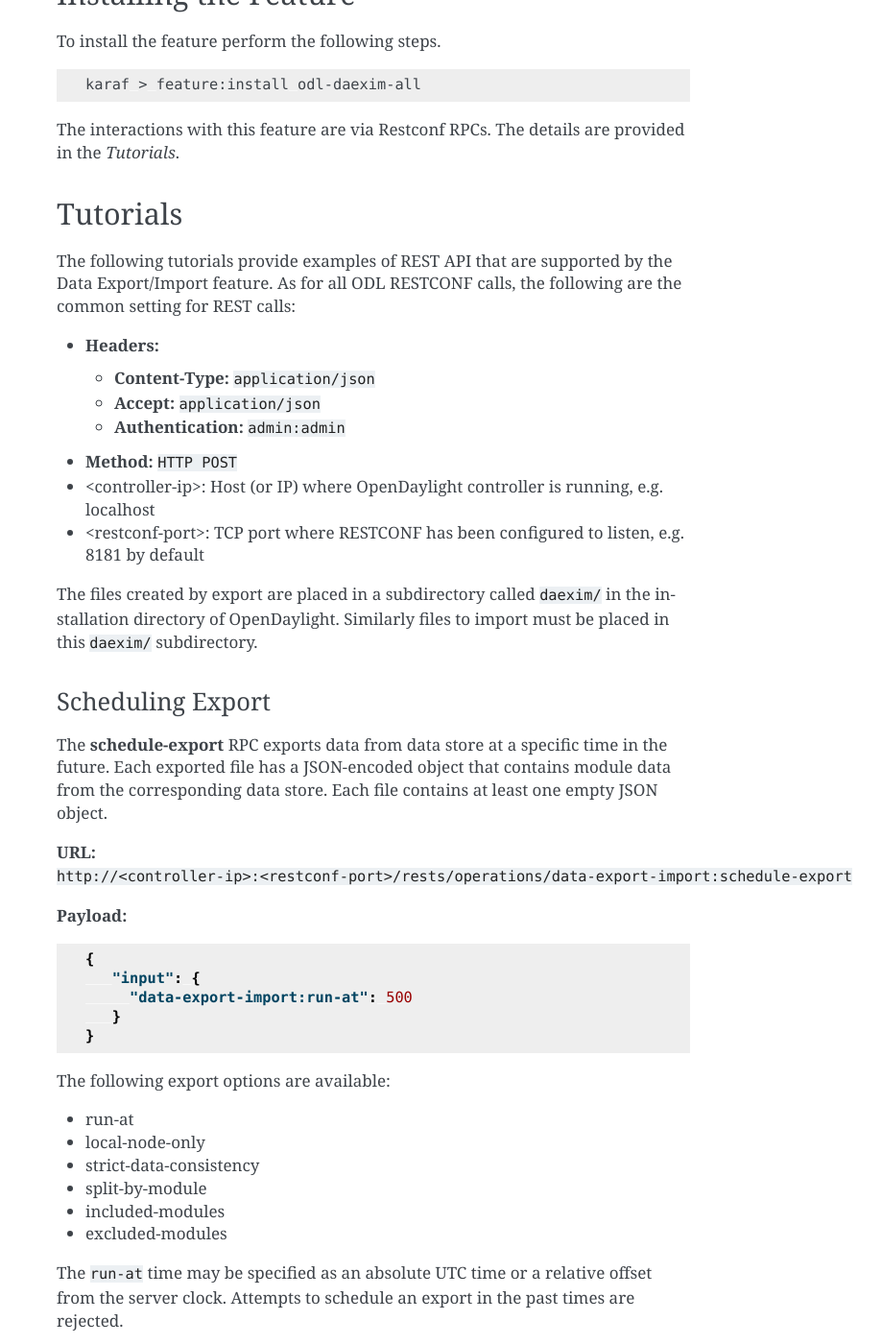
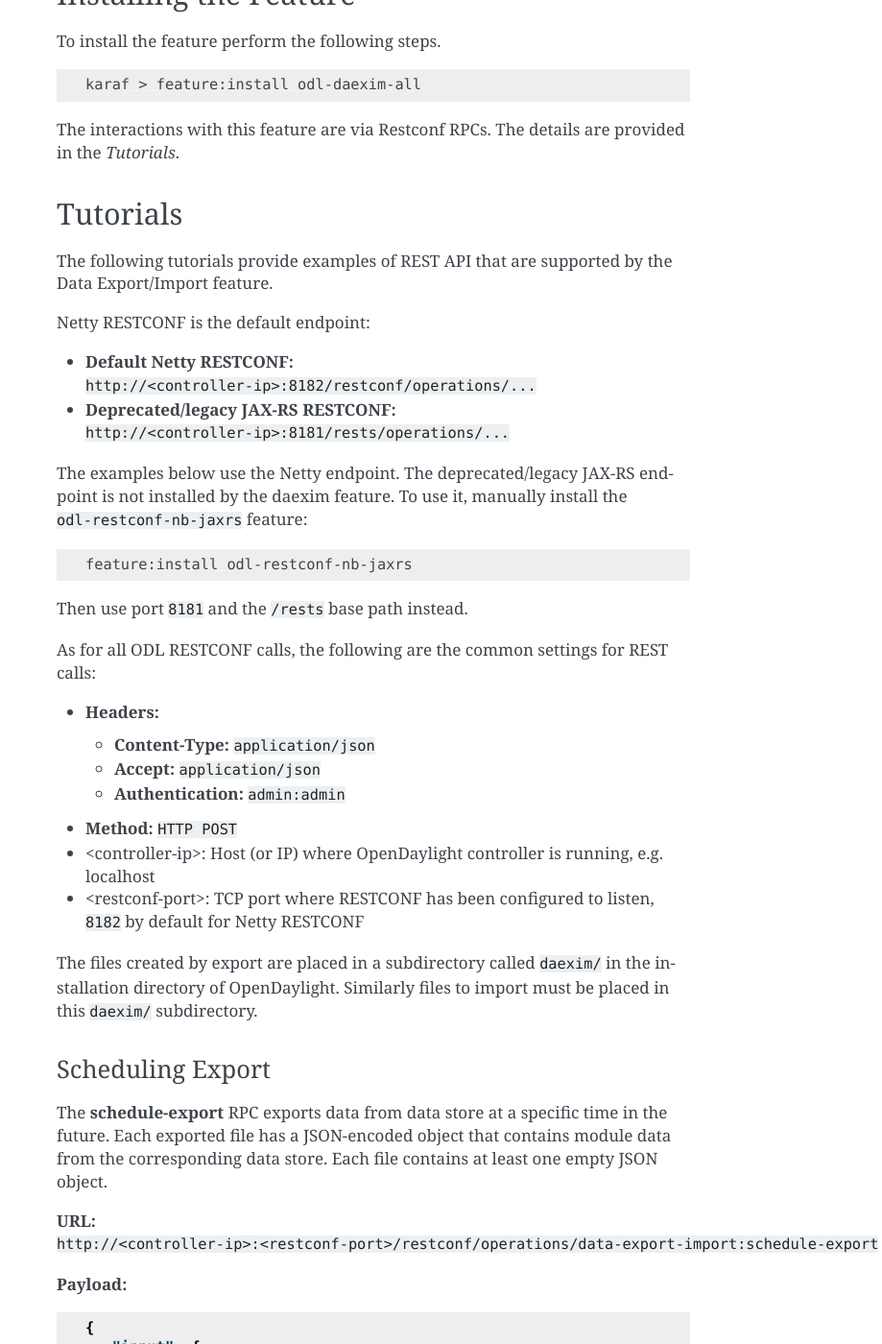
Before and after one commit to opendaylight/daexim, a Sphinx documentation site: the page built from docs/user-guide.rst, in a window 1280 px wide and 1400 px high, scrolled down 937 px. Shown: the whole window at 96% size, without its empty margins (361-1280 px from the left). Built offline with Sphinx 7.4.7, drawn with Linux system fonts in a browser that asks for light colours; some of the changed text lies outside the part shown.

Commit message:
Document Netty as the default RESTCONF endpoint
Use the default Netty RESTCONF endpoint on port 8182 with the
/restconf root in URL examples.
Mark the JAX-RS endpoint on port 8181 under /rests as deprecated
and document its use for legacy deployments.

JIRA: DAEXIM-21
Change-Id: I626c30365c82f2ebd8bb1a044afb35937edc3d5d
Signed-off-by: Yaroslav Lastivka <yaroslav.lastivka@pantheon.tech>

```diff
--- a/docs/user-guide.rst
+++ b/docs/user-guide.rst
@@ -63,8 +63,27 @@ Tutorials
 ---------
 
 The following tutorials provide examples of REST API that are supported
-by the Data Export/Import feature.  As for all ODL RESTCONF calls, the
-following are the common setting for REST calls:
+by the Data Export/Import feature.
+
+Netty RESTCONF is the default endpoint:
+
+* **Default Netty RESTCONF:**
+  ``http://<controller-ip>:8182/restconf/operations/...``
+* **Deprecated/legacy JAX-RS RESTCONF:**
+  ``http://<controller-ip>:8181/rests/operations/...``
+
+The examples below use the Netty endpoint. The deprecated/legacy JAX-RS
+endpoint is not installed by the daexim feature. To use it, manually
+install the ``odl-restconf-nb-jaxrs`` feature:
+
+.. code:: bash
+
+    feature:install odl-restconf-nb-jaxrs
+
+Then use port ``8181`` and the ``/rests`` base path instead.
+
+As for all ODL RESTCONF calls, the following are the common settings for
+REST calls:
 
 * **Headers:**
 
@@ -78,7 +97,7 @@ following are the common setting for REST calls:
 * <controller-ip>: Host (or IP) where OpenDaylight controller is
   running, e.g. localhost
 * <restconf-port>: TCP port where RESTCONF has been configured to
-  listen, e.g. 8181 by default
+  listen, ``8182`` by default for Netty RESTCONF
 
 The files created by export are placed in a subdirectory called
 ``daexim/`` in the installation directory of OpenDaylight. Similarly files
@@ -94,7 +113,7 @@ in the future. Each exported file has a JSON-encoded object that contains
 module data from the corresponding data store. Each file contains at least
 one empty JSON object.
 
-**URL:** ``http://<controller-ip>:<restconf-port>/rests/operations/data-export-import:schedule-export``
+**URL:** ``http://<controller-ip>:<restconf-port>/restconf/operations/data-export-import:schedule-export``
 
 **Payload:**
 
@@ -226,7 +245,7 @@ export was scheduled to start; and ``tasks`` indicates the activities that
 were undertaken. If the status for any node has failed, the
 corresponding reason for failure is listed.
 
-**URL:** ``http://<controller-ip>:<restconf-port>/rests/operations/data-export-import:status-export``
+**URL:** ``http://<controller-ip>:<restconf-port>/restconf/operations/data-export-import:status-export``
 
 **Payload:** No payload
 
@@ -246,7 +265,7 @@ successfully cleared tasks, the state, and resources. The status is
 running, there is no tasks for the server to clear. Therefore, the
 return result is ``True`` because the server cannot fail.
 
-**URL:** ``http://<controller-ip>:<restconf-port>/rests/operations/data-export-import:cancel-export``
+**URL:** ``http://<controller-ip>:<restconf-port>/restconf/operations/data-export-import:cancel-export``
 
 **Payload:** No payload
 
@@ -257,7 +276,7 @@ Importing from a file
 The **immediate-import** RPC imports data from files already present in
 the file system.
 
-**URL:** ``http://<controller-ip>:<restconf-port>/rests/operations/data-export-import:immediate-import``
+**URL:** ``http://<controller-ip>:<restconf-port>/restconf/operations/data-export-import:immediate-import``
 
 **Payload:**
 
@@ -399,7 +418,7 @@ values of status, ``imported-at`` indicates the time at which the
 restoration has taken place. List nodes hold status about the
 restoration for each node.
 
-**URL:** ``http://<controller-ip>:<restconf-port>/rests/operations/data-export-import:status-import``
+**URL:** ``http://<controller-ip>:<restconf-port>/restconf/operations/data-export-import:status-import``
 
 **Payload:** No payload
 
```
Also changed, not shown: README.md (+1 -1 lines).
